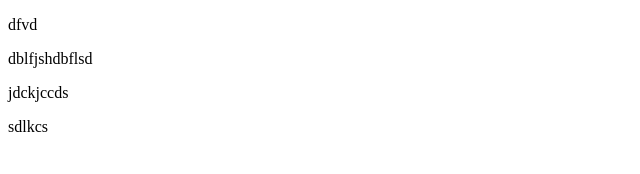
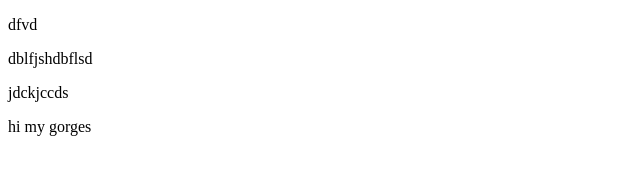
Before and after one commit to ParisaSaraj/git-course, a plain HTML site: page index.html in a window 1280 px wide. Shown: the full height of the page, 0-640 px from the left. Drawn offline with Linux system fonts and the light colour scheme.

```diff
--- a/index.html
+++ b/index.html
@@ -10,6 +10,6 @@
     <p>dfvd</p>
     <p>dblfjshdbflsd</p>
     <p>jdckjccds</p>
-    <p>sdlkcs</p>
+    <p>hi my gorges</p>
 </body>
 </html>
```
